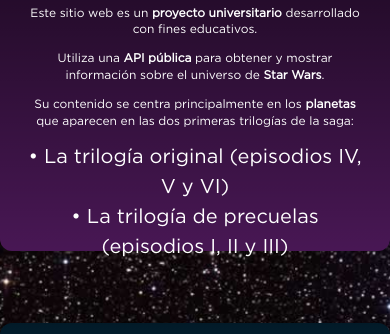
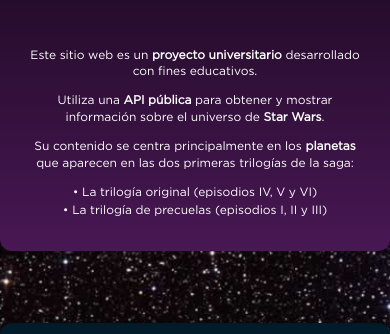
Before and after one commit to Zeroch0/Starwars_galacticmasp_Claudia, a plain HTML site: page index.html in a window 390 px wide. Shown: the part 303-637 px from the top of the page. Drawn offline with nearby package versions, Linux system fonts and the light colour scheme.

Commit message:
finikitado

```diff
--- a/css/landing.css
+++ b/css/landing.css
@@ -422,11 +422,14 @@ body, html {
   }
   .symbolos {
   font-size: 8rem;
-}
+  }
+  .subtitulo {
+  font-size: 2rem;
+  }
+  .info1 {
+  font-size: 1rem;
+  }
 
-.subtitulo {
-font-size: 2rem;
-}
 }
 
 /* Para pantallas menores o iguales a 1200px */
```
